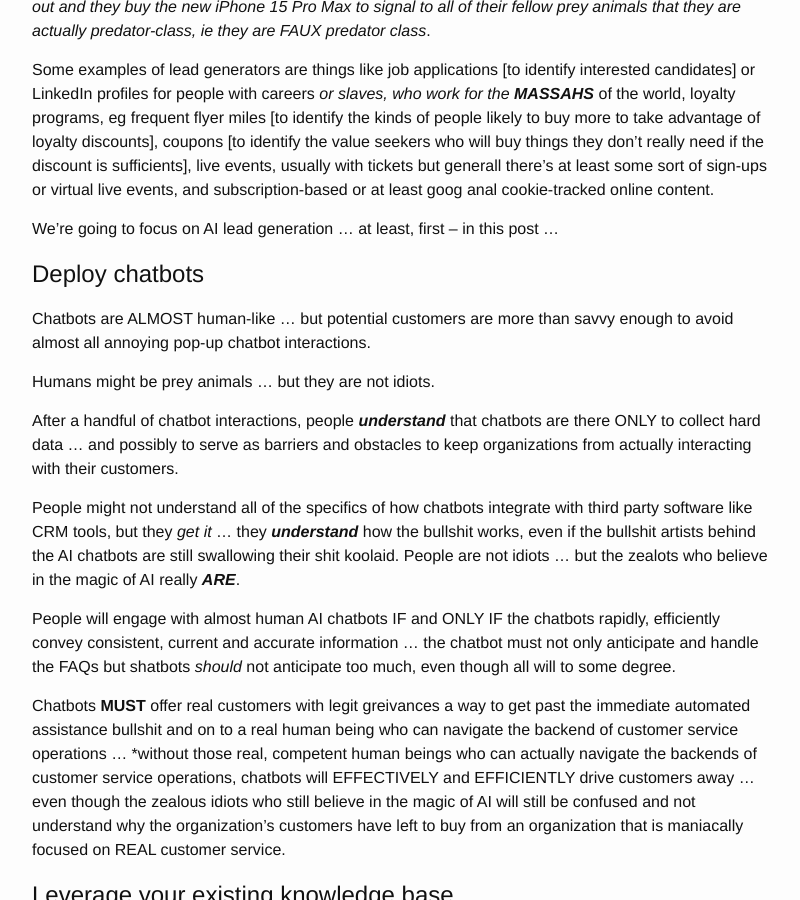
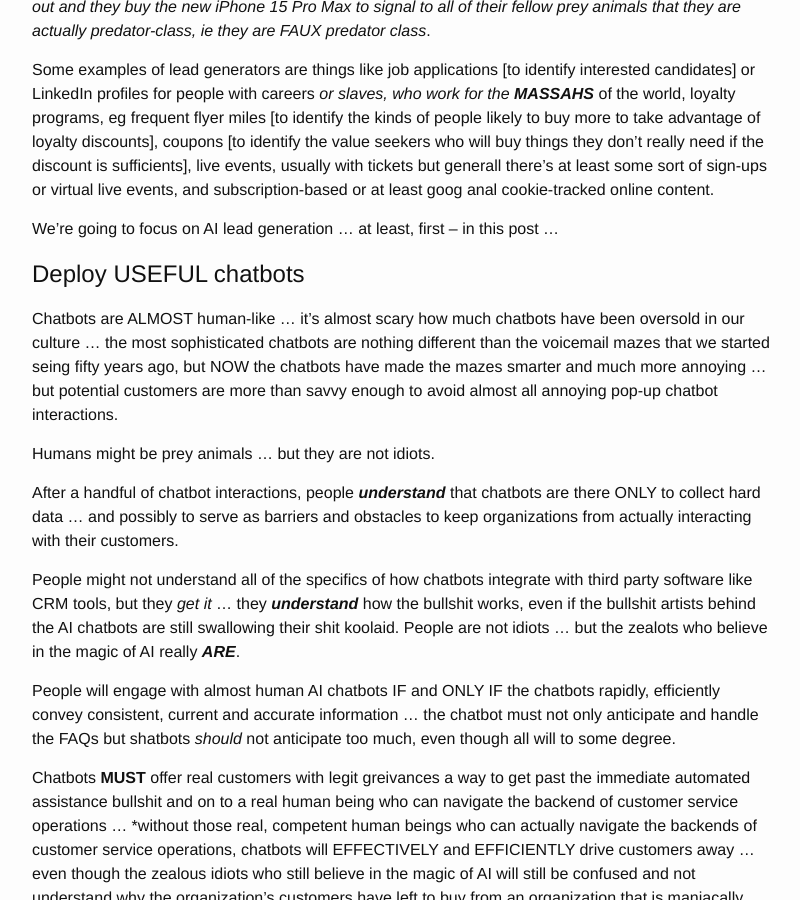
Before and after one commit to RockRapids/SHOP, a Jekyll site: the page built from _posts/2024-01-07-Lead-Generation.MD, in a window 1280 px wide and 900 px high, scrolled down 559 px. Shown: the whole window, without its empty margins (238-1038 px from the left). Built offline with Jekyll 4.4.1, drawn with Linux system fonts in a browser that asks for light colours.

Commit message:
AI Chatbot smart mazes are worse than voicemail dumb mazes ever were

```diff
--- a/_posts/2024-01-07-Lead-Generation.MD
+++ b/_posts/2024-01-07-Lead-Generation.MD
@@ -15,9 +15,9 @@ Some examples of lead generators are things like job applications [to identify i
 
 We're going to focus on AI lead generation ... at least, first -- in this post ...
 
-# Deploy chatbots
+# Deploy USEFUL chatbots
 
-Chatbots are ALMOST human-like ... but potential customers are more than savvy enough to avoid almost all annoying pop-up chatbot interactions.
+Chatbots are ALMOST human-like ... it's almost scary how much chatbots have been oversold in our culture ... the most sophisticated chatbots are nothing different than the voicemail mazes that we started seing fifty years ago, but NOW the chatbots have made the mazes smarter and much more annoying  ... but potential customers are more than savvy enough to avoid almost all annoying pop-up chatbot interactions.
 
 Humans might be prey animals ... but they are not idiots.
 
```
